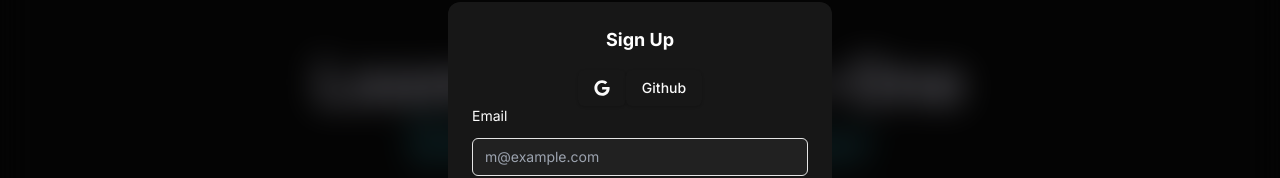
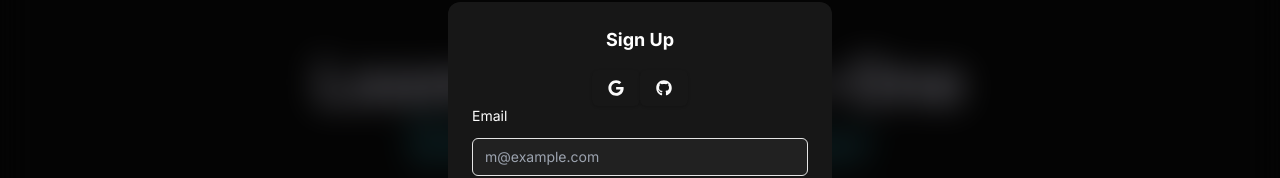
Before and after one commit to Carlthegreatt/Loomi, a Next.js app: page / in a window 1280 px wide. Both pictures are taken after a click on the button "Sign Up". Shown: the part 218-396 px from the top of the page. Built offline with nearby package versions, Linux system fonts and the light colour scheme.

Commit message:
Auto-commit SignupPopover.tsx: 2025-08-25 23:03:55

```diff
--- a/src/components/sections/SignupPopover.tsx
+++ b/src/components/sections/SignupPopover.tsx
@@ -34,7 +34,9 @@ export default function SignupModal() {
               <Button>
                 <FaGoogle className="h-5 w-5" />
               </Button>
-              <Button>Github</Button>
+              <Button>
+                <FaGithub className="h-5 w-5"></FaGithub>
+              </Button>
             </div>
             <form className="space-y-3">
               <h1 className="text-white text-sm">Email</h1>
```
